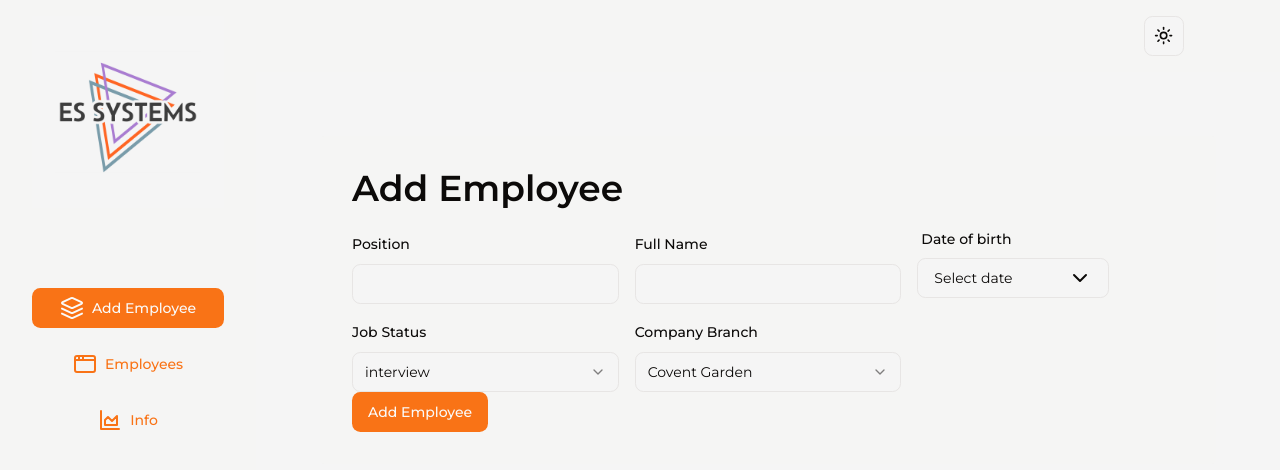
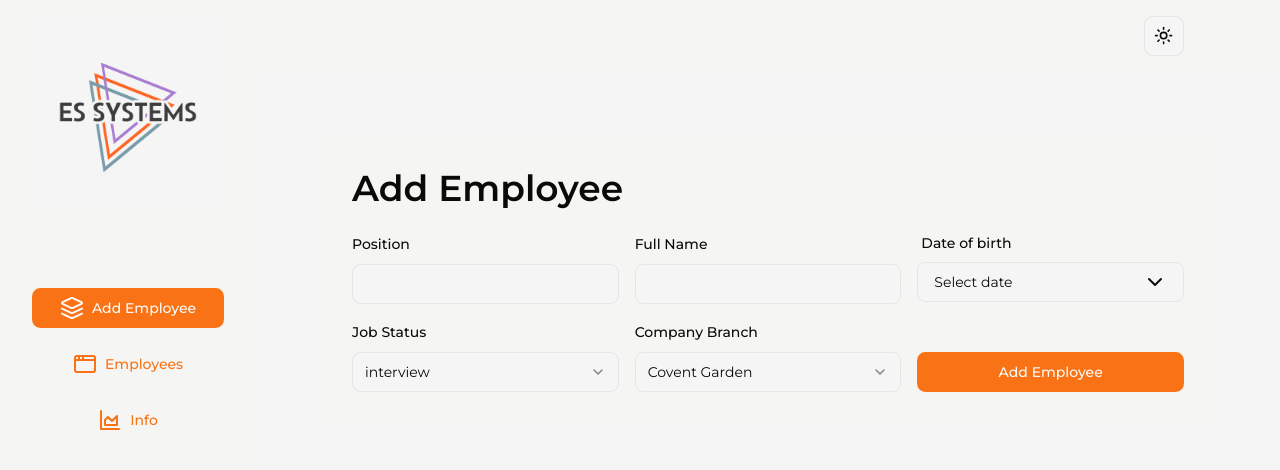
Before and after one commit to tneos/essytems-dev, a Next.js app: page /add-employee in a window 1280 px wide. Shown: the top 470 px of the page. Built offline with nearby package versions, Linux system fonts and the light colour scheme.

Commit message:
Correct styling for CustomFormDate component

```diff
--- a/components/CreateEmployeeForm.tsx
+++ b/components/CreateEmployeeForm.tsx
@@ -67,11 +67,11 @@ function CreateEmployeeForm() {
             labelText="Company Branch"
             items={Object.values(Branch)}
           />
+
+          <Button type="submit" className="self-end capitalize">
+            Add employee
+          </Button>
         </div>
-
-        <Button type="submit" className="self-end capitalize">
-          Add employee
-        </Button>
       </form>
     </Form>
   );
--- a/components/FormComponents.tsx
+++ b/components/FormComponents.tsx
@@ -49,13 +49,13 @@ export function CustomFormDate() {
   const [date, setDate] = React.useState<Date | undefined>(undefined);
 
   return (
-    <div className="flex flex-col gap-3">
-      <Label htmlFor="date" className="px-1">
+    <div className="flex flex-col w-full">
+      <Label htmlFor="date" className="px-1 mt-1">
         Date of birth
       </Label>
       <Popover open={open} onOpenChange={setOpen}>
         <PopoverTrigger asChild>
-          <Button variant="outline" id="date" className="w-48 justify-between font-normal">
+          <Button variant="outline" id="date" className="gap-4 mt-3 justify-between font-normal">
             {date ? date.toLocaleDateString() : "Select date"}
             <ChevronDownIcon />
           </Button>
```
